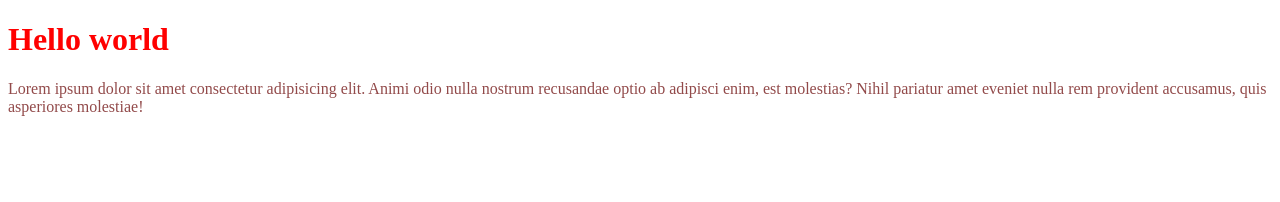
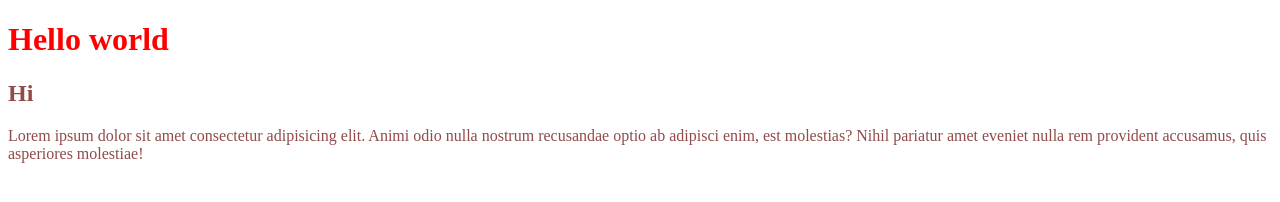
Before and after one commit to Krausers/test, a plain HTML site: page index.html in a window 1280 px wide. Drawn offline with Linux system fonts and the light colour scheme.

Commit message:
Update index.html

```diff
--- a/index.html
+++ b/index.html
@@ -8,6 +8,7 @@
 </head>
 <body>
     <h1 class='block'>Hello world</h1>
+    <h2 class='color'>Hi</h2>
     <span class="color">Lorem ipsum dolor sit amet consectetur adipisicing elit. Animi odio nulla nostrum recusandae optio ab adipisci enim, est molestias? Nihil pariatur amet eveniet nulla rem provident accusamus, quis asperiores molestiae!</span>
 </body>
 <script src="js/script.js"></script>
```
